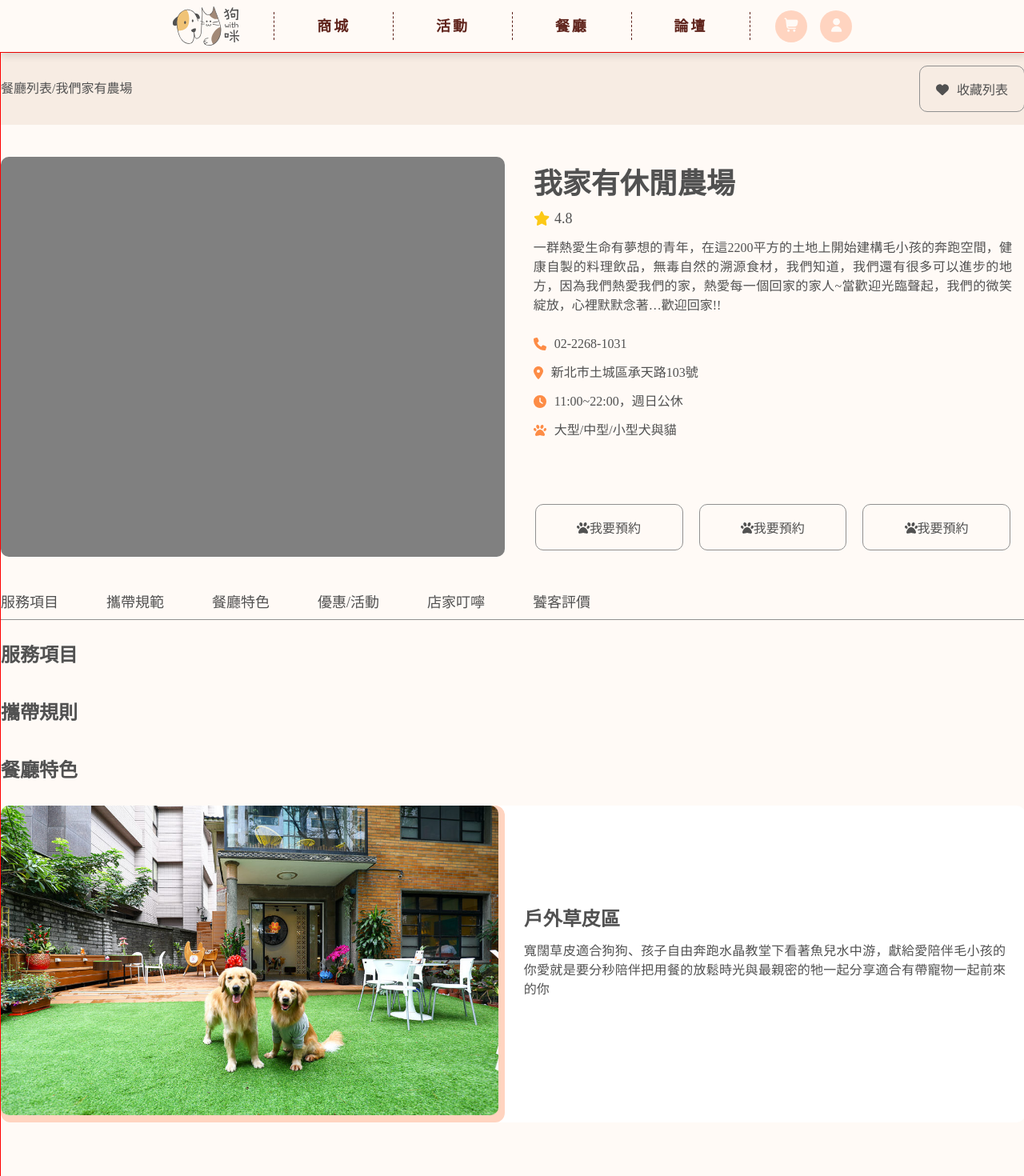
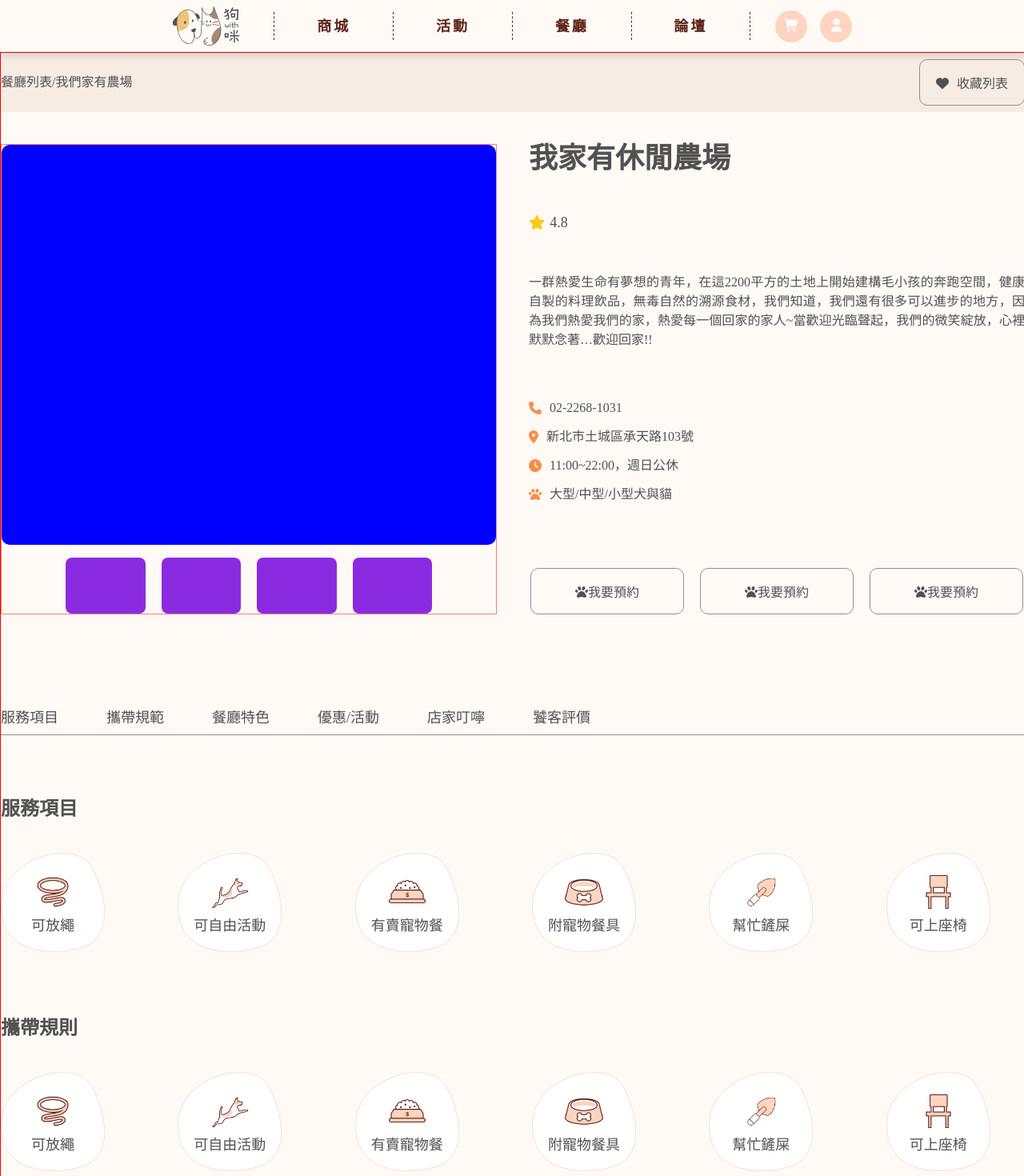
Before and after one commit to Zoe0426/MFEE36_01-react-final, a Next.js app: page /restaurant/detail in a window 1280 px wide. Shown: the top 1470 px of the page at 80% size. Built offline with nearby package versions, Linux system fonts and the light colour scheme.

Commit message:
rest_detail

```diff
--- /dev/null
+++ b/components/ui/restaurant/PinkBtn.js
@@ -0,0 +1,33 @@
+import React from 'react';
+import styles from './PinkBtn.module.css';
+
+export default function PinkBtn({
+  img = '',
+  text = '',
+  subBtnHandler = () => {},
+}) {
+  return (
+    <>
+      <div className={styles.subBtn}>
+        <svg
+          xmlns="http://www.w3.org/2000/svg"
+          width="333"
+          height="316"
+          fill="none"
+          viewBox="0 0 333 316"
+          className={styles.subBtn_outline}
+        >
+          <path
+            onClick={subBtnHandler}
+            fill="#fff"
+            stroke="#FFD4C0"
+            stroke-width="2"
+            d="M192.085 8.237l.147-.478-.147.478C171.084 1.767 147.677-.386 125.823.82c-18.416 1.018-36.972 5.026-53.11 14.088l-.245-.436.245.436C53.503 25.69 40.964 44.57 31.834 64.162c-10.023 21.51-17.942 44.53-23.418 67.584-3.802 16.007-6.392 32.304-7.519 48.715-3.374 49.249 14.47 100.347 64.052 118.58 40.254 14.8 85.779 19.295 128.325 14.763 17.059-1.816 33.93-5.454 50.087-11.208l.023-.008.024-.006.02.081-.019-.081.003-.001.013-.003.054-.014a5.117 5.117 0 00.218-.058c.194-.052.482-.132.859-.242a73.143 73.143 0 003.261-1.046c2.804-.967 6.795-2.501 11.529-4.766 9.47-4.53 21.91-11.98 33.787-23.658 23.735-23.338 45.282-63.616 36.285-131.403l.052-.007-.053.003.21-.023h0l-.21.023-.001-.003-.001-.011-.006-.049-.026-.199c-.023-.176-.061-.44-.115-.787a67.191 67.191 0 00-.553-3.043c-.538-2.644-1.449-6.47-2.938-11.185-2.977-9.432-8.267-22.42-17.514-36.63-18.489-28.409-52.814-61.728-116.178-81.243z"
+          ></path>
+        </svg>
+        <img className={styles.icon} src={img} alt="icon" />
+        <p className={styles.text}>{text}</p>
+      </div>
+    </>
+  );
+}
--- /dev/null
+++ b/components/ui/restaurant/PinkBtn.module.css
@@ -0,0 +1,56 @@
+.subBtn {
+    width: 130px;
+    height: 130px;
+    position: relative;
+    display: flex;
+    justify-content: center;
+    flex-direction: column;
+    align-items: center;
+}
+.subBtn_outline{
+    position: absolute;
+    top:0;
+    left:0;
+    width: 130px;
+    height: 130px;
+    transform: scaleX(-1);
+}
+
+.subBtn_outline path{
+    transition: all 0.3s;
+}
+
+
+.icon{
+    width: 50px;
+    height: 50px;
+    margin-bottom: 8px;
+    pointer-events: none;
+    z-index:1;
+}
+.text{
+    font-size: 18px;
+    z-index:1;
+    pointer-events: none;
+}
+
+
+@media screen and (max-width:767px){
+   .subBtn{
+        width: 90px;
+        height: 90px;
+   }
+   .subBtn_outline{
+        width: 90px;
+        height: 90px;
+        opacity: 0;
+    }
+    .icon{
+        width: 40px;
+        height: 40px;
+    }
+    .text{
+        font-size: 14px;
+
+    }
+}
--- a/components/ui/restaurant/Tab.module.css
+++ b/components/ui/restaurant/Tab.module.css
@@ -4,13 +4,11 @@
     gap: 60px;
     font-size: var(--h6fs18);
     border-bottom: 1px solid var(--gray);
+    padding-top: 80px;
 }
-
-
 
 @media screen and (max-width:767px){
     .tab_group{
         display: none;
     }
-
     }
--- a/pages/restaurant/detail.js
+++ b/pages/restaurant/detail.js
@@ -14,6 +14,9 @@ import ActivityCard from '@/components/ui/restaurant/ActivityCard';
 import Image from 'next/image';
 import CloudTop from '@/assets/cloud_top.svg';
 import NotionAreaBgc from '@/components/ui/restaurant/NotionAreaBgc';
+import PinkBtn from '@/components/ui/restaurant/PinkBtn';
+import { Col, Row } from 'antd';
+import { faChevronCircleRight } from '@fortawesome/free-solid-svg-icons';
 
 export default function RestInfo() {
   return (
@@ -30,7 +33,13 @@ export default function RestInfo() {
       <div className="container-inner">
         <div className={Styles.rest_detail}>
           <div className={Styles.rest_image}>
-            <div className={Styles.rest_image_group}></div>
+            <div className={Styles.rest_image_main}></div>
+            <div className={Styles.rest_image_group}>
+              <div className={Styles.rest_image_single}></div>
+              <div className={Styles.rest_image_single}></div>
+              <div className={Styles.rest_image_single}></div>
+              <div className={Styles.rest_image_single}></div>
+            </div>
           </div>
           <div className={Styles.rest_info}>
             <h1 className={Styles.jill_h1}>我家有休閒農場</h1>
@@ -72,6 +81,7 @@ export default function RestInfo() {
                   </p>
                 </div>
               </div>
+              {/* button */}
               <div className={Styles.rest_group_btn}>
                 <button className={Styles.icon_btn}>
                   <FontAwesomeIcon icon={faPaw} className={Styles.icon} />
@@ -102,9 +112,61 @@ export default function RestInfo() {
       </div>
       <div className="container-inner">
         <h2 className={Styles.jill_h2}>服務項目</h2>
+        <Row gutter={[48, 48]} className={Styles.row_gutter}>
+          <Col xl={4} xs={8}>
+            <PinkBtn text="可放繩" img="/rest_image/friendly/rope.png" />
+          </Col>
+          <Col xl={4} xs={8}>
+            <PinkBtn text="可自由活動" img="/rest_image/friendly/dog_run.png" />
+          </Col>
+          <Col xl={4} xs={8}>
+            <PinkBtn
+              text="有賣寵物餐"
+              img="/rest_image/friendly/sell_food.png"
+            />
+          </Col>
+          <Col xl={4} xs={8}>
+            <PinkBtn
+              text="附寵物餐具"
+              img="/rest_image/friendly/tableware.png"
+            />
+          </Col>
+          <Col xl={4} xs={8}>
+            <PinkBtn text="幫忙鏟屎" img="/rest_image/friendly/clean.png" />
+          </Col>
+          <Col xl={4} xs={8}>
+            <PinkBtn text="可上座椅" img="/rest_image/friendly/onchair.png" />
+          </Col>
+        </Row>
       </div>
       <div className="container-inner">
         <h2 className={Styles.jill_h2}>攜帶規則</h2>
+        <Row gutter={[48, 48]}>
+          <Col xl={4} xs={8}>
+            <PinkBtn text="可放繩" img="/rest_image/friendly/rope.png" />
+          </Col>
+          <Col xl={4} xs={8}>
+            <PinkBtn text="可自由活動" img="/rest_image/friendly/dog_run.png" />
+          </Col>
+          <Col xl={4} xs={8}>
+            <PinkBtn
+              text="有賣寵物餐"
+              img="/rest_image/friendly/sell_food.png"
+            />
+          </Col>
+          <Col xl={4} xs={8}>
+            <PinkBtn
+              text="附寵物餐具"
+              img="/rest_image/friendly/tableware.png"
+            />
+          </Col>
+          <Col xl={4} xs={8}>
+            <PinkBtn text="幫忙鏟屎" img="/rest_image/friendly/clean.png" />
+          </Col>
+          <Col xl={4} xs={8}>
+            <PinkBtn text="可上座椅" img="/rest_image/friendly/onchair.png" />
+          </Col>
+        </Row>
       </div>
       <div className="container-inner">
         <h2 className={Styles.jill_h2}>餐廳特色</h2>
@@ -128,7 +190,7 @@ export default function RestInfo() {
       </div>
       <div className={Styles.notion_bgc}>
         <div className="container-inner">
-          <h2 className={Styles.jill_h2}>預約叮嚀</h2>
+          <h2 className={Styles.jill_h2_notion}>預約叮嚀</h2>
           <div className={Styles.notion_frame}>
             <p>
               1. 事先了解店家規範：不論是去任何餐廳都應該先詳細了解店內規範。
--- a/pages/restaurant/detail.module.css
+++ b/pages/restaurant/detail.module.css
@@ -6,9 +6,16 @@
 .jill_h2{
     font-size: var(--h4fs24);
     font-weight: var(--fwbold);
-    padding-bottom: var(--p16);
-    margin-bottom: var(--p16);
-    margin-top: var(--p32);
+    padding-bottom: var(--p8);
+    margin-bottom: var(--p32);
+    margin-top: 80px;
+    color: var(--dark-gray);
+}
+.jill_h2_notion{
+    font-size: var(--h4fs24);
+    font-weight: var(--fwbold);
+    padding-bottom: var(--p8);
+    margin-bottom: var(--p32);
     color: var(--dark-gray);
 }
 .information{
@@ -26,7 +33,8 @@
     display: flex;
     justify-content: space-between;
     align-items: center;
-    padding:var(--p16) 0;
+    padding-top: var(--p8) ;
+    padding-bottom: var(--p8);
 }
 
 .abc{
@@ -35,16 +43,32 @@
 }
 .rest_image{
     display: flex;
-    flex-direction: row;
+    flex-direction: column;
+    border: 1px solid salmon;
     width: 50%;
 }
 
 
 .rest_image_group{
-    background-color: gray;
-    height: 500px;
+    display: flex;
+    justify-content: space-between;
     width: 100%;
     border-radius: var(--br10);
+    gap: 20px;
+    padding: 0 80px;
+}
+.rest_image_main{
+    background-color: blue;
+    border-radius: 10px;
+    width: 100%;
+    height: 500px;
+}
+.rest_image_single{
+    width: 60%;
+    margin-top: 16px;
+    background-color: blueviolet;
+    border-radius: 8px;
+    height: 70px;
 }
 .rest_detail{
     display: flex;
@@ -53,8 +77,7 @@
     margin-top: 40px;
 }
 .rest_info{
-    padding: var(--p16);
-    margin-left: 20px;
+    margin-left: 40px;
     width: 50%;
     display: flex;
     flex-direction: column;
@@ -133,6 +156,7 @@
     overflow: hidden;
 }
 
+
 @media screen and (max-width:767px){
     .jill_h2{
         font-size: var(--h5fs20);
```
